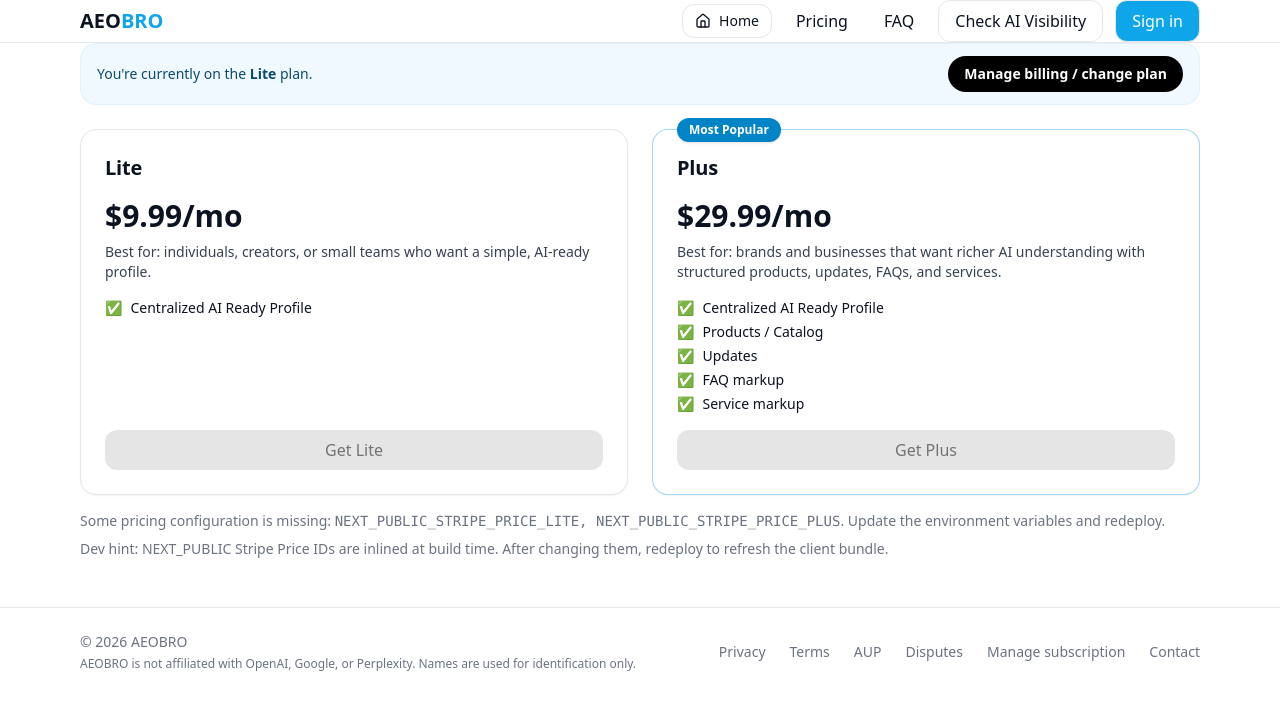
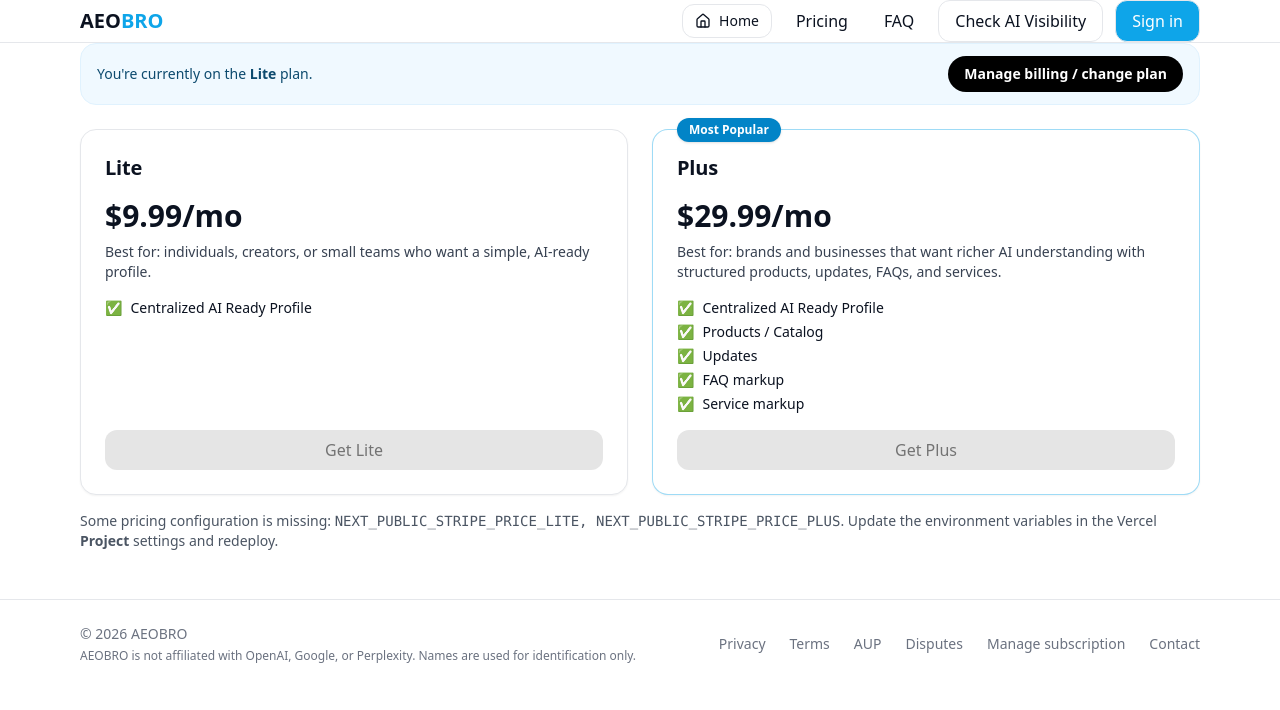
Before and after one commit to NewguyMMM/aeobro, a Next.js app: page /pricing in a window 1280 px wide. Shown: the top 710 px of the page. Built offline with nearby package versions, Linux system fonts and the light colour scheme; no server answers.

Commit message:
Update page.tsx

```diff
--- a/app/(marketing)/pricing/page.tsx
+++ b/app/(marketing)/pricing/page.tsx
@@ -5,13 +5,6 @@ import { useEffect, useMemo, useState, useCallback } from "react";
 import ManageBillingButton from "@/components/stripe/ManageBillingButton";
 
 type PlanTitle = "Lite" | "Plus";
-
-const PRICES = {
-  LITE: process.env.NEXT_PUBLIC_STRIPE_PRICE_LITE ?? "",
-  PLUS: process.env.NEXT_PUBLIC_STRIPE_PRICE_PLUS ?? "",
-  // PRO intentionally retained for backend/hidden tier use (not shown in UI)
-  PRO: process.env.NEXT_PUBLIC_STRIPE_PRICE_PRO ?? "",
-} as const;
 
 function cx(...parts: Array<string | false | null | undefined>) {
   return parts.filter(Boolean).join(" ");
@@ -24,12 +17,9 @@ function normalizePlanForUi(raw?: string | null): PlanTitle {
   switch (v) {
     case "PLUS":
       return "Plus";
-    // Pro users are classified as Plus (UI)
+    // PRO users show as Plus in UI
     case "PRO":
       return "Plus";
-    // Treat FREE, LITE, and unknown as Lite
-    case "LITE":
-    case "FREE":
     default:
       return "Lite";
   }
@@ -123,6 +113,19 @@ export default function PricingPage() {
   const [planStatus, setPlanStatus] = useState<string | null>(null);
   const [planLoading, setPlanLoading] = useState(true);
 
+  // ✅ IMPORTANT: do NOT hardcode fallbacks.
+  // If env is missing, buttons should disable (prevents wrong pricing).
+  const PRICES = useMemo(
+    () =>
+      ({
+        LITE: process.env.NEXT_PUBLIC_STRIPE_PRICE_LITE ?? "",
+        PLUS: process.env.NEXT_PUBLIC_STRIPE_PRICE_PLUS ?? "",
+        // PRO retained for backend/hidden tier use (not shown in UI)
+        PRO: process.env.NEXT_PUBLIC_STRIPE_PRICE_PRO ?? "",
+      }) as const,
+    []
+  );
+
   // Fetch plan for logged-in users
   useEffect(() => {
     let cancelled = false;
@@ -130,10 +133,8 @@ export default function PricingPage() {
     (async () => {
       try {
         const res = await fetch("/api/account", { cache: "no-store" });
-        if (!res.ok) {
-          // 401 when logged out, or other errors – silently ignore
-          return;
-        }
+        if (!res.ok) return; // 401 when logged out, etc.
+
         const data = await res.json();
         const rawPlan = data?.plan as string | undefined;
         const rawStatus = data?.planStatus as string | undefined;
@@ -141,7 +142,7 @@ export default function PricingPage() {
         if (!cancelled && rawPlan) setCurrentPlan(normalizePlanForUi(rawPlan));
         if (!cancelled && rawStatus) setPlanStatus(rawStatus);
       } catch {
-        // ignore; pricing still works fine without this
+        // ignore; pricing still works without this
       } finally {
         if (!cancelled) setPlanLoading(false);
       }
@@ -189,6 +190,7 @@ export default function PricingPage() {
 
     try {
       setLoading(plan);
+
       const res = await fetch("/api/stripe/create-checkout-session", {
         method: "POST",
         headers: { "Content-Type": "application/json" },
@@ -216,46 +218,40 @@ export default function PricingPage() {
     }
   }, []);
 
-  const showConfigHint = useMemo(() => {
-    // Only require Lite + Plus for the UI
-    const missing = !PRICES.LITE || !PRICES.PLUS;
-    return process.env.NODE_ENV !== "production" && missing;
-  }, []);
-
-  // Helpful in ANY env if something is missing (but keep it subtle)
-  const missingSummary = useMemo(() => {
+  const missingKeys = useMemo(() => {
     const missing: string[] = [];
     if (!PRICES.LITE) missing.push("NEXT_PUBLIC_STRIPE_PRICE_LITE");
     if (!PRICES.PLUS) missing.push("NEXT_PUBLIC_STRIPE_PRICE_PLUS");
     return missing;
-  }, []);
+  }, [PRICES.LITE, PRICES.PLUS]);
+
+  const showConfigHint = useMemo(() => {
+    // show hint in prod too (you want to see this when it's broken)
+    return missingKeys.length > 0;
+  }, [missingKeys.length]);
 
   const Button = ({
     children,
     onClick,
     disabled,
     title,
-    variant = "primary",
   }: {
     children: React.ReactNode;
     onClick?: () => void;
     disabled?: boolean;
     title?: string;
-    variant?: "primary" | "disabled";
   }) => {
     const base =
       "mt-auto inline-flex h-10 items-center justify-center rounded-xl px-4 py-2 text-center font-medium transition-colors focus:outline-none focus:ring-2 focus:ring-sky-500";
     const enabled = "bg-black text-white hover:bg-sky-600";
     const disabledCls = "bg-neutral-200 text-neutral-500 cursor-not-allowed";
 
-    const isDisabled = disabled || variant === "disabled";
-
     return (
       <button
-        className={cx(base, isDisabled ? disabledCls : enabled)}
-        disabled={isDisabled}
+        className={cx(base, disabled ? disabledCls : enabled)}
+        disabled={disabled}
         title={title}
-        onClick={isDisabled ? undefined : onClick}
+        onClick={disabled ? undefined : onClick}
       >
         {children}
       </button>
@@ -305,12 +301,7 @@ export default function PricingPage() {
 
         <ul className="space-y-1">
           {features.map((f) => (
-            <FeatureLine
-              key={f.label}
-              label={f.label}
-              tooltip={f.tooltip}
-              variant="check"
-            />
+            <FeatureLine key={f.label} label={f.label} tooltip={f.tooltip} variant="check" />
           ))}
         </ul>
 
@@ -344,6 +335,7 @@ export default function PricingPage() {
 
   return (
     <div className="container pt-24 pb-16">
+      {/* Current plan & Manage subscription bar (logged-in users only) */}
       {!planLoading && currentPlan && (
         <section className="mb-6 rounded-2xl border border-sky-100 bg-sky-50 px-4 py-3 flex flex-col gap-2 md:flex-row md:items-center md:justify-between md:gap-4">
           <div>
@@ -369,6 +361,7 @@ export default function PricingPage() {
         </div>
       )}
 
+      {/* Two cards (Lite, Plus) */}
       <div className="grid gap-6 md:grid-cols-2 mt-2">
         <PlanCard
           title="Lite"
@@ -398,19 +391,11 @@ export default function PricingPage() {
         />
       </div>
 
-      {/* Minimal hint if something is missing */}
-      {missingSummary.length > 0 && (
-        <p className="mt-4 text-sm text-gray-500">
+      {showConfigHint && (
+        <p className="mt-4 text-sm text-gray-600">
           Some pricing configuration is missing:{" "}
-          <span className="font-mono">{missingSummary.join(", ")}</span>. Update
-          the environment variables and redeploy.
-        </p>
-      )}
-
-      {showConfigHint && (
-        <p className="mt-2 text-sm text-gray-500">
-          Dev hint: NEXT_PUBLIC Stripe Price IDs are inlined at build time. After changing them,
-          redeploy to refresh the client bundle.
+          <span className="font-mono">{missingKeys.join(", ")}</span>. Update the
+          environment variables in the Vercel <b>Project</b> settings and redeploy.
         </p>
       )}
     </div>
```
